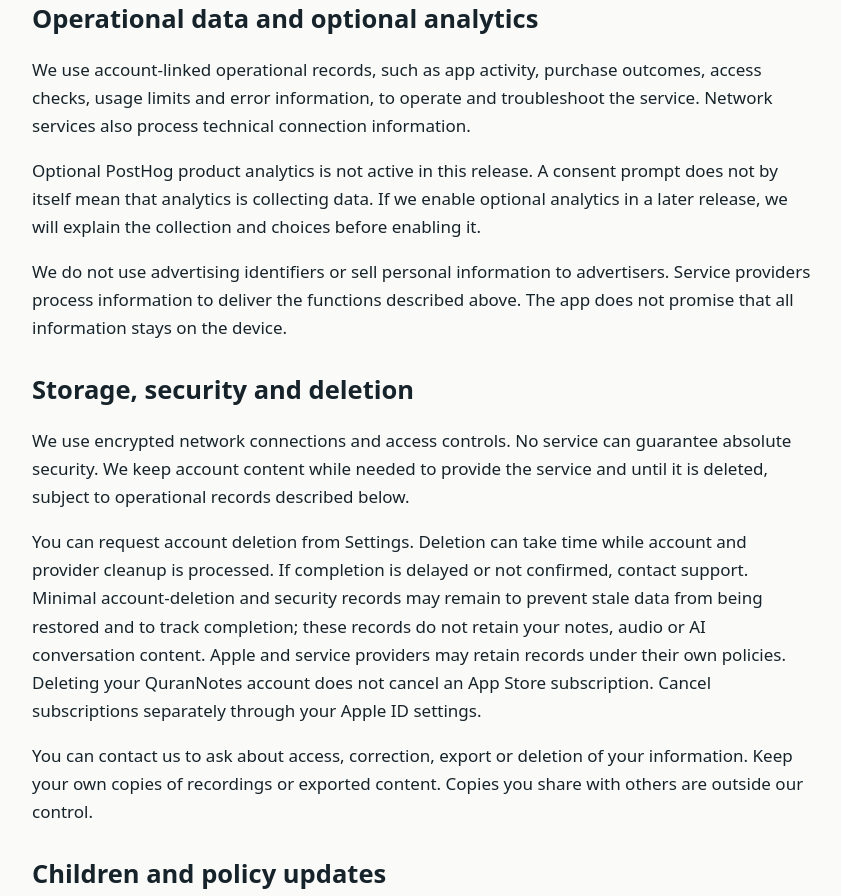
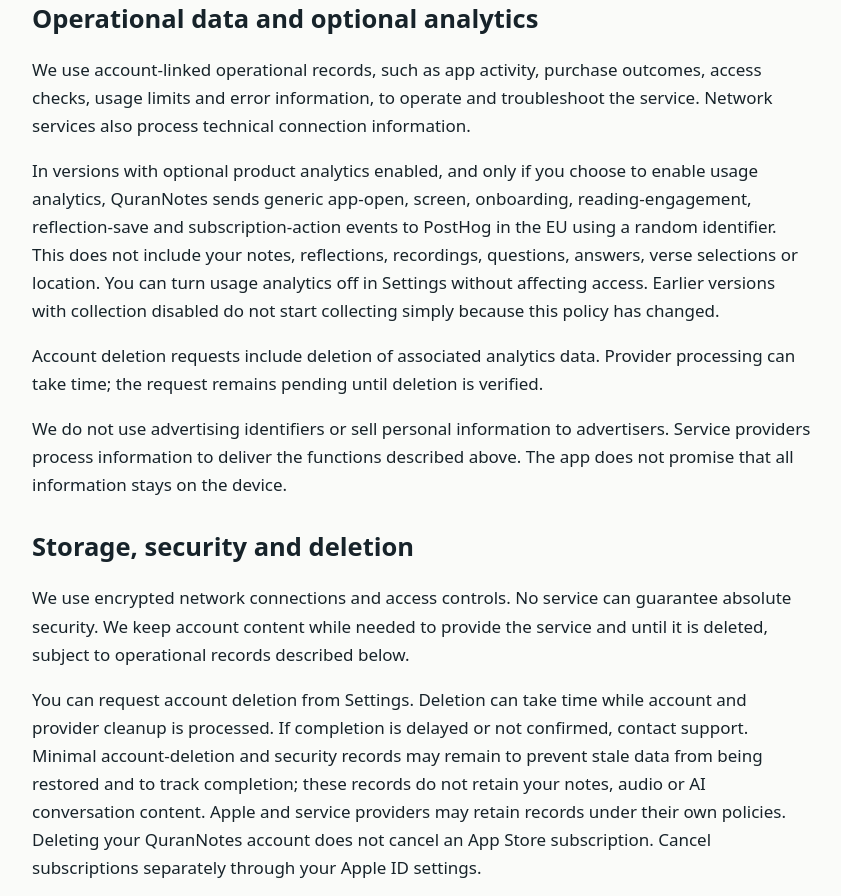
Before and after one commit to mahmoudahmedalaa/qurannotes-legal, a plain HTML site: page privacy.html in a window 1280 px wide. Shown: the part 1382-2278 px from the top of the page, without its empty margins (218-1059 px from the left). Drawn offline with Linux system fonts and the light colour scheme.

Commit message:
Clarify optional consent-based product analytics and deletion

```diff
--- a/privacy.html
+++ b/privacy.html
@@ -16,7 +16,8 @@
 </ul>
 <h2>Operational data and optional analytics</h2>
 <p>We use account-linked operational records, such as app activity, purchase outcomes, access checks, usage limits and error information, to operate and troubleshoot the service. Network services also process technical connection information.</p>
-<p>Optional PostHog product analytics is not active in this release. A consent prompt does not by itself mean that analytics is collecting data. If we enable optional analytics in a later release, we will explain the collection and choices before enabling it.</p>
+<p>In versions with optional product analytics enabled, and only if you choose to enable usage analytics, QuranNotes sends generic app-open, screen, onboarding, reading-engagement, reflection-save and subscription-action events to PostHog in the EU using a random identifier. This does not include your notes, reflections, recordings, questions, answers, verse selections or location. You can turn usage analytics off in Settings without affecting access. Earlier versions with collection disabled do not start collecting simply because this policy has changed.</p>
+<p>Account deletion requests include deletion of associated analytics data. Provider processing can take time; the request remains pending until deletion is verified.</p>
 <p>We do not use advertising identifiers or sell personal information to advertisers. Service providers process information to deliver the functions described above. The app does not promise that all information stays on the device.</p>
 <h2>Storage, security and deletion</h2>
 <p>We use encrypted network connections and access controls. No service can guarantee absolute security. We keep account content while needed to provide the service and until it is deleted, subject to operational records described below.</p>
```
